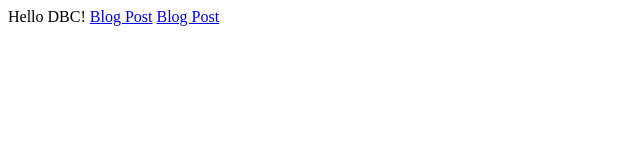
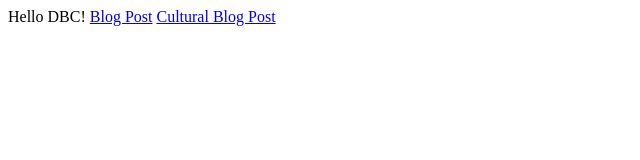
Before and after one commit to Hinkdogg/Hinkdogg.github.io, a plain HTML site: page index.html in a window 1280 px wide. Shown: the full height of the page, 0-640 px from the left. Drawn offline with Linux system fonts and the light colour scheme.

Commit message:
Just changed the link name to my cultural blog post

```diff
--- a/index.html
+++ b/index.html
@@ -3,7 +3,7 @@
 	Hello DBC!
 <a href="blog-posts/week1_technical.html">Blog Post</a>
 
-<a href="blog-posts/week1_cultural.html">Blog Post</a>
+<a href="blog-posts/week1_cultural.html">Cultural Blog Post</a>
 
 
 
```
